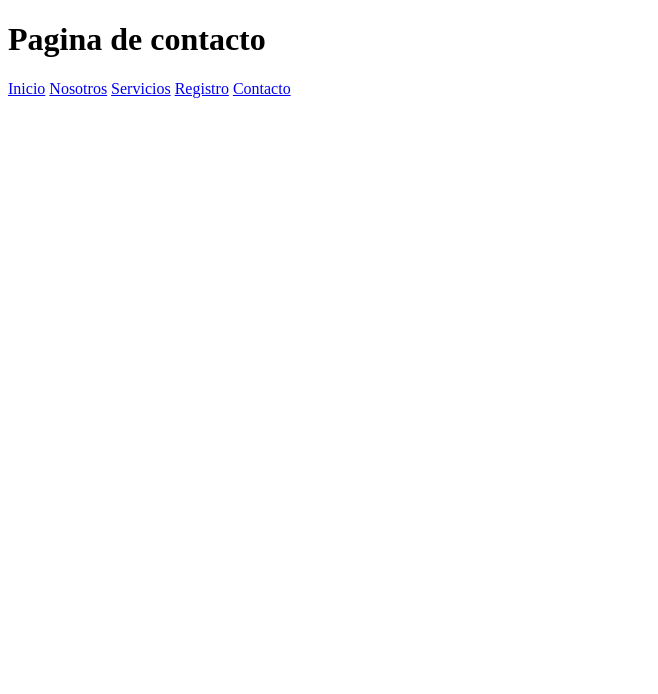
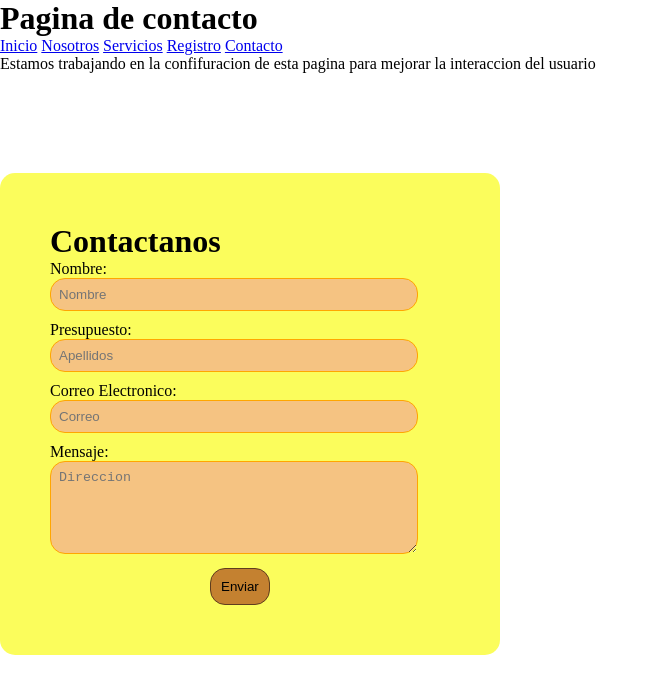
Before and after one commit to leninsillo13/pagina-1-5, a plain HTML site: page contacto.html in a window 1280 px wide. Shown: the whole page, without its empty margins (0-658 px from the left). Drawn offline with Linux system fonts and the light colour scheme.

Commit message:
Agregamos un formulario a la pagina de contacto y le agregamos un estilo diferente al de registro y agregamos un carrusel de imagenes al index

```diff
--- a/CSS/style.css
+++ b/CSS/style.css
@@ -52,3 +52,12 @@
             background-color: rgba(180, 93, 36, 0.767);
 
         }
+        .formcont{
+            width: 400px;
+            padding: 50px;
+            background-color: rgba(250, 253, 44, 0.767);
+            margin: 100;
+            margin-top: 100px;
+            border-radius: 15px;
+
+        }
--- a/contacto.html
+++ b/contacto.html
@@ -1,6 +1,7 @@
 <!DOCTYPE html>
 <html lang="en">
 <head>
+    <link rel="stylesheet" href="CSS/style.css">
     <meta charset="UTF-8">
     <meta name="viewport" content="width=device-width, initial-scale=1.0">
     <title>Document</title>
@@ -13,5 +14,29 @@
     <a href="registro.html">Registro</a>
     <a href="contacto.html">Contacto</a>
 
+    <p>Estamos trabajando en la confifuracion de esta pagina para mejorar la interaccion del usuario</p>
+
+    <body>
+        <form class="formcont" method="post">
+            <h1>Contactanos</h1>
+            <label for="nom">Nombre:</label>
+            <input class="Inputs" type="text" placeholder="Nombre" name="" id="nom">
+
+            <label for="ape">Presupuesto:</label>
+            <input class="Inputs" type="text" placeholder="Apellidos" name="" id="ape">
+
+            <p>
+            <label for="cor">Correo Electronico:</label>
+            <input class="Inputs" type="email" placeholder="Correo" name="" id="cor">
+            </p>
+
+            <label for="dir">Mensaje:</label>
+            <textarea class="Inputs" name="" placeholder="Direccion" id="dir" cols="30" rows="5"></textarea>
+
+            <label for=""></label>
+            <input class="button" type="submit" value="Enviar">
+        </form>
+    </body>
+
 </body>
 </html>
```
Also changed, not shown: index.html (+2 -0 lines).
